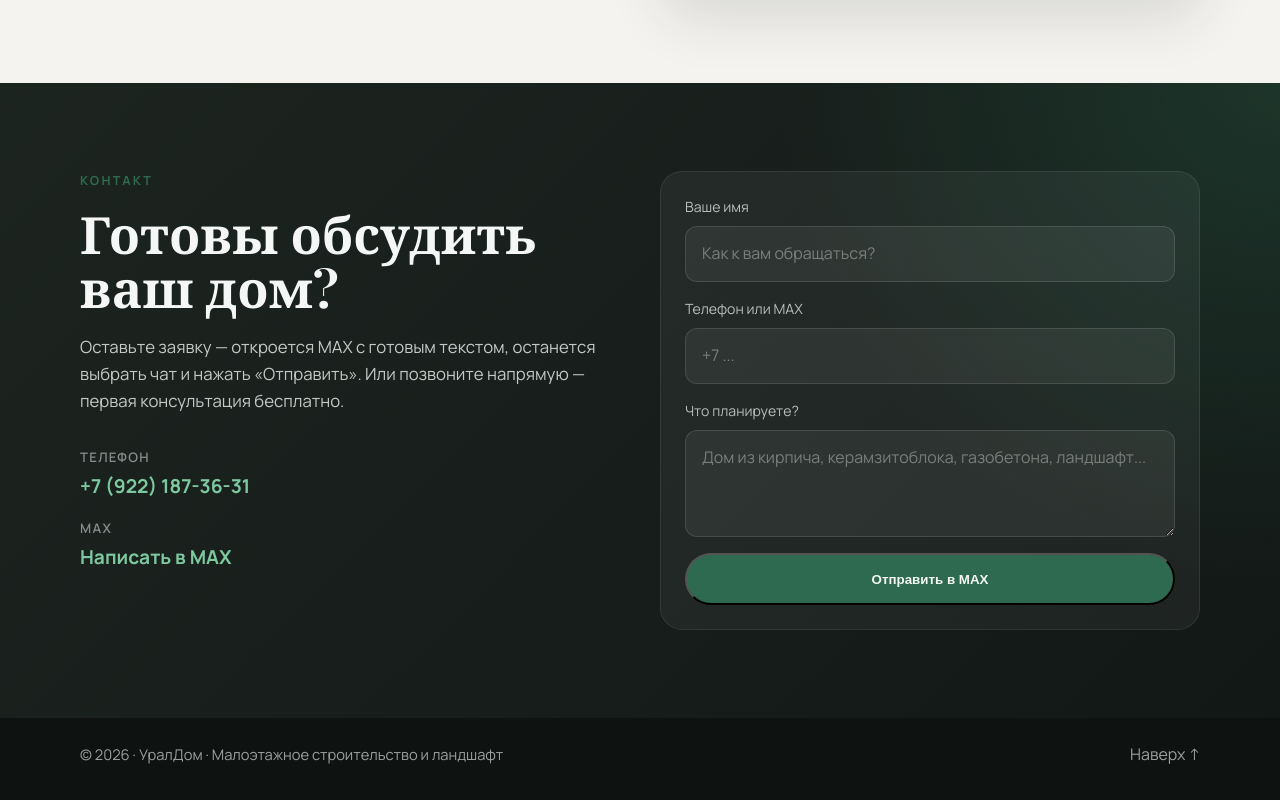
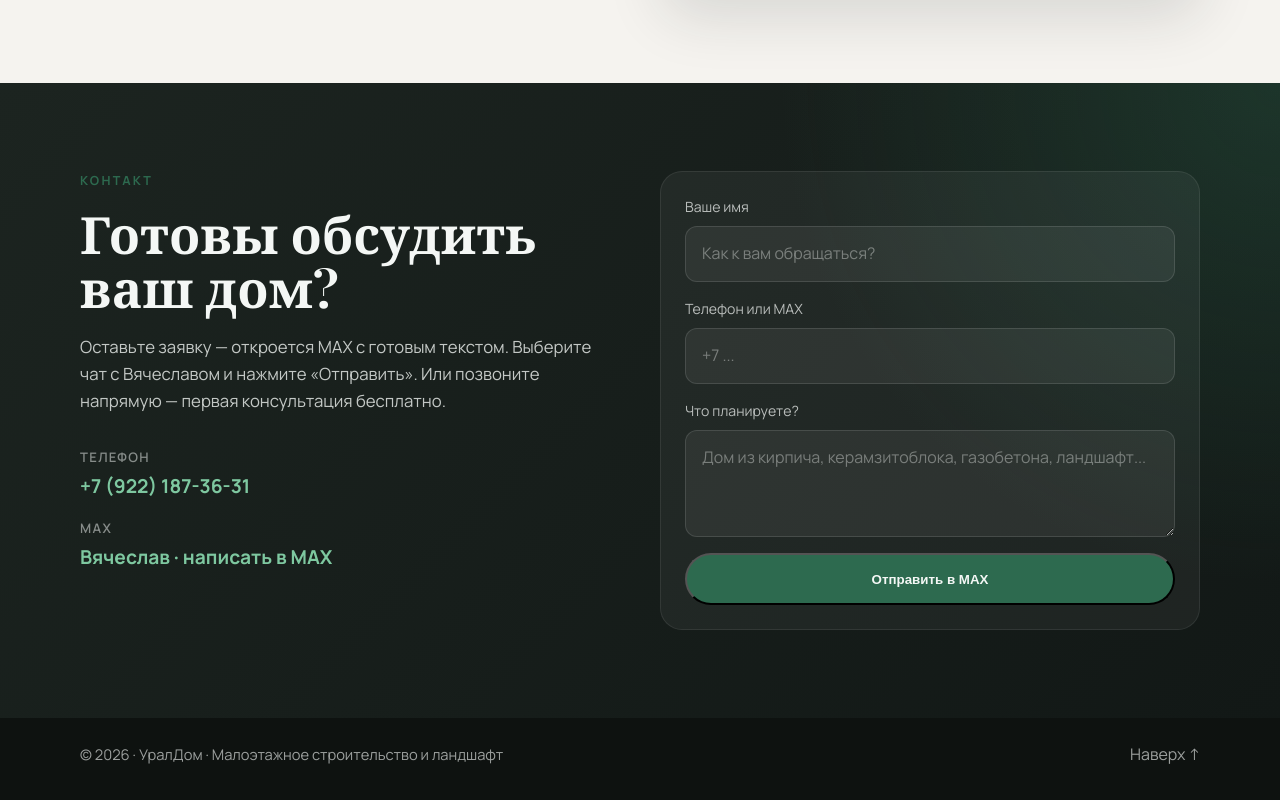
Before and after one commit to oshkolnikov2024/Kiselev, a plain HTML site: page index.html in a window 1280 px wide. Shown: the part 5421-6221 px from the top of the page. Drawn offline with nearby package versions, Linux system fonts and the light colour scheme; a web font is replaced by a local one.

Commit message:
Add direct MAX profile link for Vyacheslav from QR code.
Co-authored-by: Cursor <cursoragent@cursor.com>

```diff
--- a/index.html
+++ b/index.html
@@ -254,8 +254,8 @@
           <p class="eyebrow">Контакт</p>
           <h2 class="section__title section__title--light">Готовы обсудить<br>ваш дом?</h2>
           <p class="section__text section__text--light">
-            Оставьте заявку — откроется MAX с готовым текстом, останется выбрать чат
-            и нажать «Отправить». Или позвоните напрямую — первая консультация бесплатно.
+            Оставьте заявку — откроется MAX с готовым текстом. Выберите чат с Вячеславом
+            и нажмите «Отправить». Или позвоните напрямую — первая консультация бесплатно.
           </p>
           <ul class="cta__contacts reveal">
             <li>
@@ -264,7 +264,7 @@
             </li>
             <li>
               <span>MAX</span>
-              <a href="https://max.ru/:share?text=%D0%97%D0%B4%D1%80%D0%B0%D0%B2%D1%81%D1%82%D0%B2%D1%83%D0%B9%D1%82%D0%B5%21%20%D0%A5%D0%BE%D1%87%D1%83%20%D0%BE%D0%B1%D1%81%D1%83%D0%B4%D0%B8%D1%82%D1%8C%20%D1%81%D1%82%D1%80%D0%BE%D0%B8%D1%82%D0%B5%D0%BB%D1%8C%D1%81%D1%82%D0%B2%D0%BE%20%D0%B4%D0%BE%D0%BC%D0%B0." target="_blank" rel="noopener">Написать в MAX</a>
+              <a href="https://max.ru/u/f9LHodD0cOIgl2YqtATMa5UG4z0hQf7HPKa0z5Xadc0P7-sMS2zx5u74v5Y" target="_blank" rel="noopener">Вячеслав · написать в MAX</a>
             </li>
           </ul>
         </div>
--- a/script.js
+++ b/script.js
@@ -60,7 +60,7 @@ if (form) {
     const button = form.querySelector("button");
     const originalText = button.textContent;
 
-    button.textContent = "Откройте MAX и отправьте";
+    button.textContent = "Откройте MAX и отправьте Вячеславу";
     button.disabled = true;
     form.reset();
 
```
